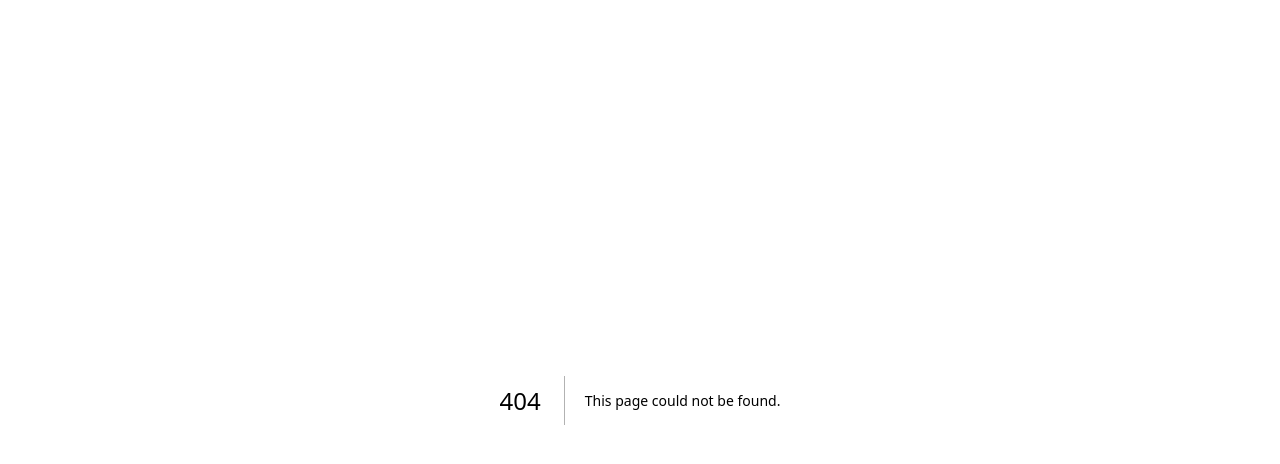
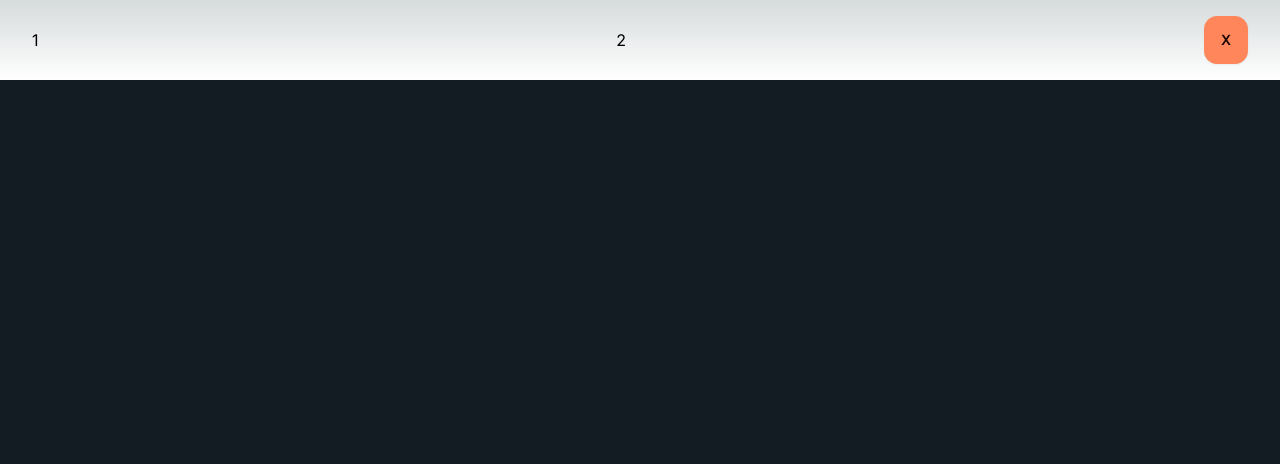
Before and after one commit to tilak-dev/next_job_application, a Next.js app: page /explore in a window 1280 px wide. Before the commit this address had no page. Shown: the top 464 px of the page. Built offline with nearby package versions, Linux system fonts and the light colour scheme.

Commit message:
working with navbar

```diff
--- /dev/null
+++ b/src/app/(app)/explore/page.tsx
@@ -0,0 +1,7 @@
+import React from 'react'
+
+export default function page() {
+  return (
+    <div>page</div>
+  )
+}
--- /dev/null
+++ b/src/app/(app)/layout.tsx
@@ -0,0 +1,17 @@
+import Navbar from "@/components/Navbar";
+
+export default function RootLayout({
+  children,
+}: Readonly<{
+  children: React.ReactNode;
+}>) {
+  return (
+    <html lang="en">
+      <body>
+        <div className="">
+          <Navbar />
+        </div>
+      </body>
+    </html>
+  );
+}
--- a/src/app/globals.css
+++ b/src/app/globals.css
@@ -31,3 +31,8 @@ body {
     text-wrap: balance;
   }
 }
+
+/* Hide scrollbar for Chrome, Safari and Opera */
+.drawer-side::-webkit-scrollbar {
+  display: none;
+}
--- /dev/null
+++ b/src/components/Navbar.tsx
@@ -0,0 +1,42 @@
+import React from "react";
+
+function Navbar() {
+  return (
+    <div
+      className="h-20 w-screen flex flex-row
+     justify-between items-center px-8"
+    >
+      <div className="">1</div>
+      <div className="">2</div>
+      <div className="">
+        <div className="drawer ">
+          <input id="my-drawer" type="checkbox" className=" drawer-toggle" />
+          <div className="drawer-content ">
+            {/* Page content here */}
+            <label htmlFor="my-drawer" className="btn btn-primary ">
+              X
+            </label>
+          </div>
+          <div className=" drawer-side">
+            <label
+              htmlFor="my-drawer"
+              aria-label="close sidebar"
+              className="drawer-overlay"
+            ></label>
+            <ul className="menu bg-base-200 text-base-content min-h-full w-80 p-4">
+              {/* Sidebar content here */}
+              <li>
+                <a>Sidebar Item 1</a>
+              </li>
+              <li>
+                <a>Sidebar Item 2</a>
+              </li>
+            </ul>
+          </div>
+        </div>
+      </div>
+    </div>
+  );
+}
+
+export default Navbar;
--- a/tailwind.config.ts
+++ b/tailwind.config.ts
@@ -1,4 +1,5 @@
 import type { Config } from "tailwindcss";
+import daisyui from "daisyui"
 
 const config: Config = {
   content: [
@@ -15,6 +16,11 @@ const config: Config = {
       },
     },
   },
-  plugins: [],
+  plugins: [
+    daisyui,
+  ],
+  daisyui: {
+    themes: ["sunset"],
+  },
 };
 export default config;
```
Also changed, not shown: package.json (+6 -5 lines), 1 other file (tests, documents, lock files or other folders).
